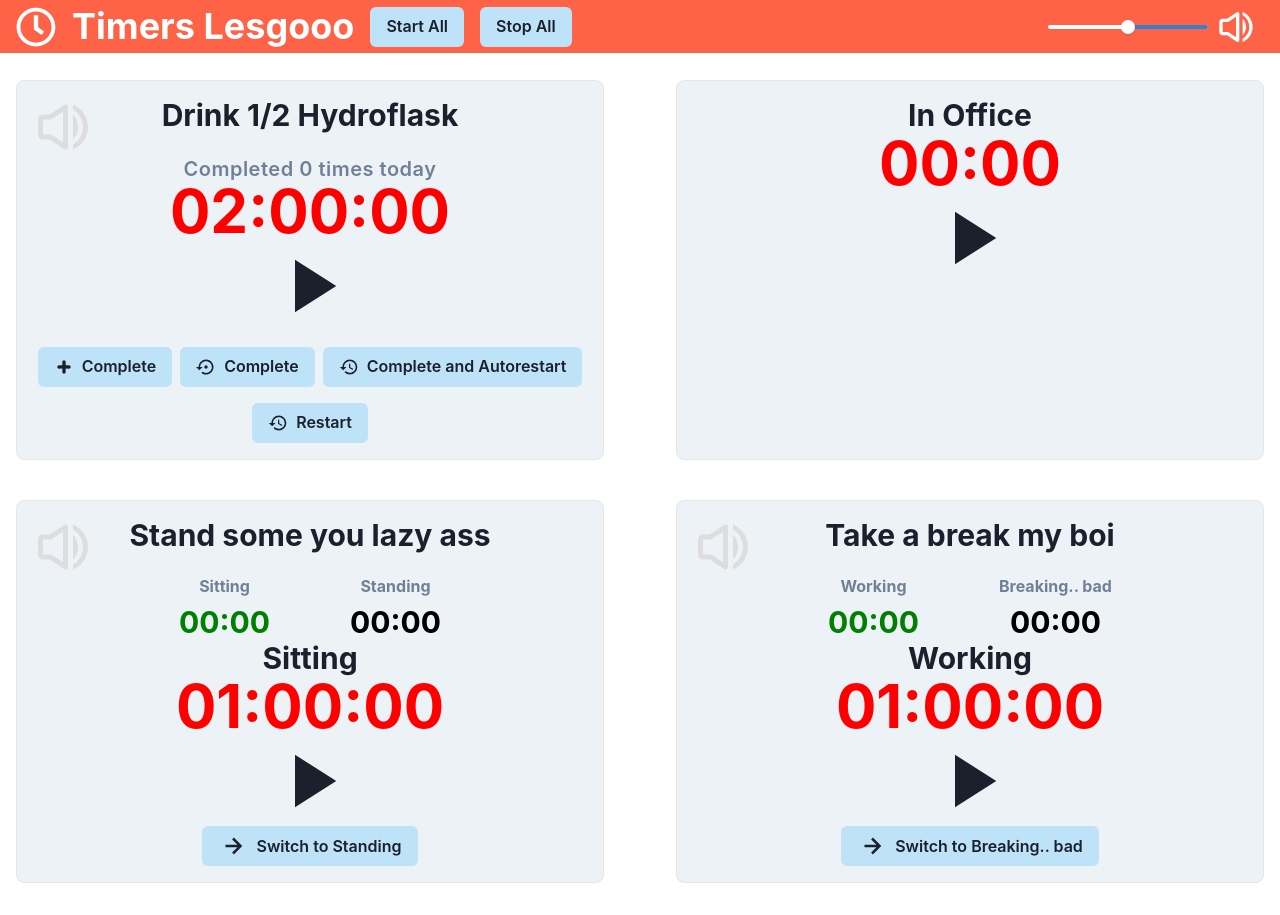
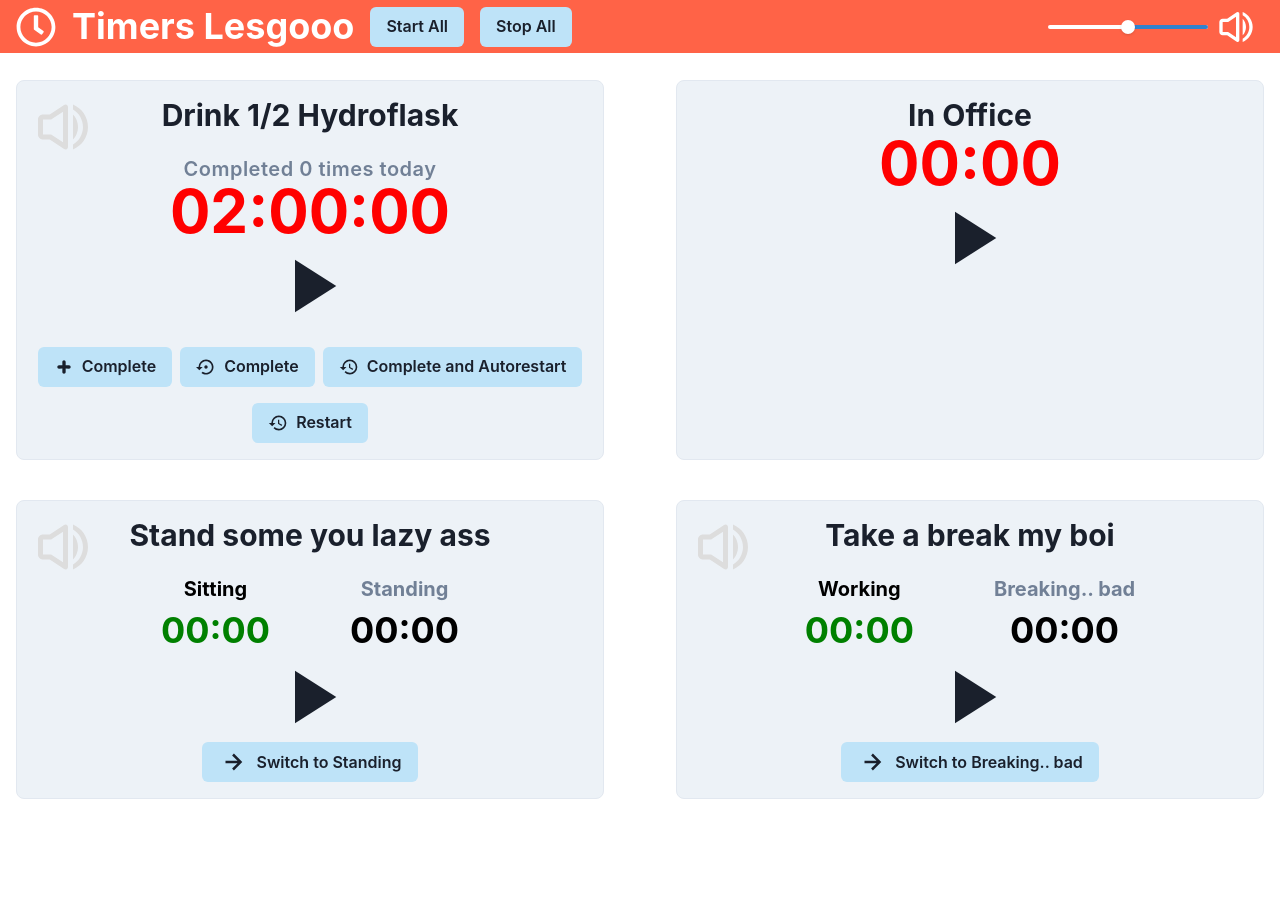
Before and after one commit to WillNess210/work-timers, a React (Create React App) app: page / in a window 1280 px wide. After the commit the page ends 831 px from the top, so only its background shows below. Built offline with nearby package versions, Linux system fonts and the light colour scheme.

Commit message:
change multi state timer rendering

```diff
--- a/src/components/TimeDisplay.tsx
+++ b/src/components/TimeDisplay.tsx
@@ -20,6 +20,7 @@ interface TimeDisplayProps {
   state: TimeDisplayState;
   size?: string;
   heading?: string;
+  headingColor?: string;
 }
 
 interface TimeDisplayValues {
@@ -63,6 +64,7 @@ const TimeDisplay = ({
   state,
   size = "3xl",
   heading,
+  headingColor = "gray.500",
 }: TimeDisplayProps): JSX.Element => {
   const timeDisplayString = useMemo(
     () => getTimeDisplayString(getTimeDisplay(seconds)),
@@ -79,7 +81,7 @@ const TimeDisplay = ({
 
   return (
     <Stack align="center">
-      <Heading size="sm" color="gray.500">
+      <Heading size="md" color={headingColor}>
         {heading}
       </Heading>
       {timeDisplayElement}
--- a/src/layout/timer/MultiStateTimerRenderer.tsx
+++ b/src/layout/timer/MultiStateTimerRenderer.tsx
@@ -33,25 +33,26 @@ const MultiStateTimerRenderer = ({
           return (
             <TimeDisplay
               seconds={stateState.totalSeconds}
-              size="lg"
+              size="xl"
               state={
                 state.currentIndex === i
                   ? TimeDisplayState.Active
                   : TimeDisplayState.Normal
               }
               heading={stateState.title}
+              headingColor={state.currentIndex === i ? "black" : "gray.500"}
               key={`${i}`}
             />
           );
         })}
       </Stack>
-      <Heading size="lg">{state.currentTitle}</Heading>
+      {/* <Heading size="lg">{state.currentTitle}</Heading>
       <TimeDisplay
         seconds={state.secondsRemaining}
         state={
           state.stopped ? TimeDisplayState.Stopped : TimeDisplayState.Normal
         }
-      />
+      /> */}
       <PlayStopButton
         stopped={state.stopped}
         onClick={() => state.setStopped(!state.stopped)}
```
